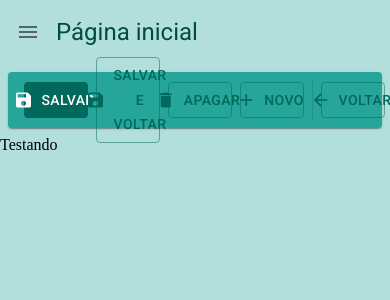
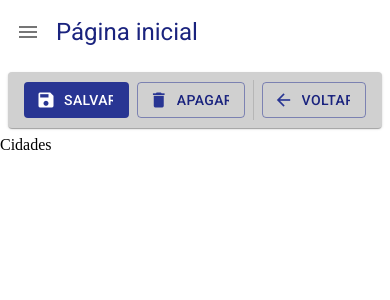
Before and after one commit to Louissilver/react-mui-typescript, a React (Create React App) app: page /cidades in a window 390 px wide. Before the commit this address led to /pagina-inicial. Shown: the top 300 px of the page. Built offline with nearby package versions, Linux system fonts and the light colour scheme.

Commit message:
feat: responsividade da barra de ferramentas da tela de detalhe

```diff
--- a/src/pages/dashboard/Dashboard.tsx
+++ b/src/pages/dashboard/Dashboard.tsx
@@ -1,13 +1,13 @@
 import { FerramentasDeDetalhe } from '../../shared/components';
 import { LayoutBaseDePagina } from '../../shared/layouts/LayoutBaseDePagina';
 
-export const Dashboard = () => {
+export const Dashboard: React.FC = ({ children }) => {
   return (
     <LayoutBaseDePagina
       titulo="Página inicial"
       ferramentasDaListagem={<FerramentasDeDetalhe mostrarBotaoSalvarEVoltar />}
     >
-      Testando
+      {children}
     </LayoutBaseDePagina>
   );
 };
--- a/src/routes/index.tsx
+++ b/src/routes/index.tsx
@@ -28,7 +28,12 @@ export const AppRoutes = () => {
 
   return (
     <Routes>
-      <Route path="/pagina-inicial" element={<Dashboard />} />
+      <Route
+        path="/pagina-inicial"
+        element={<Dashboard>Página inicial</Dashboard>}
+      />
+      <Route path="/cidades" element={<Dashboard>Cidades</Dashboard>} />
+      <Route path="/pessoas" element={<Dashboard>Pessoas</Dashboard>} />
       <Route path="*" element={<Navigate to="/pagina-inicial"></Navigate>} />
     </Routes>
   );
--- a/src/shared/components/ferramentas-de-detalhe/FerramentasDeDetalhe.tsx
+++ b/src/shared/components/ferramentas-de-detalhe/FerramentasDeDetalhe.tsx
@@ -1,4 +1,13 @@
-import { Box, Button, Divider, Icon, Paper, Skeleton } from '@mui/material';
+import {
+  Box,
+  Button,
+  Divider,
+  Icon,
+  Paper,
+  Skeleton,
+  Typography,
+  useMediaQuery,
+} from '@mui/material';
 import { useTheme } from '@mui/system';
 
 interface IFerramentasDeDetalheProps {
@@ -44,6 +53,8 @@ export const FerramentasDeDetalhe: React.FC<IFerramentasDeDetalheProps> = ({
   aoClicarEmSalvarEVoltar,
 }) => {
   const theme = useTheme();
+  const smDown = useMediaQuery(theme.breakpoints.down('sm'));
+  const mdDown = useMediaQuery(theme.breakpoints.down('md'));
 
   return (
     <Box
@@ -64,13 +75,24 @@ export const FerramentasDeDetalhe: React.FC<IFerramentasDeDetalheProps> = ({
           startIcon={<Icon>save</Icon>}
           onClick={aoClicarEmSalvar}
         >
+          <Typography
+            variant="button"
+            color={theme.palette.primary.contrastText}
+            whiteSpace="nowrap"
+            textOverflow="elipsis"
+            overflow="hidden"
+          >
             Salvar
+          </Typography>
         </Button>
       )}
 
       {mostrarBotaoSalvarCarregando && <Skeleton width={110} height={60} />}
 
-      {mostrarBotaoSalvarEVoltar && !mostrarBotaoSalvarEVoltarCarregando && (
+      {mostrarBotaoSalvarEVoltar &&
+        !mostrarBotaoSalvarEVoltarCarregando &&
+        !smDown &&
+        !mdDown && (
           <Button
             variant="outlined"
             color="primary"
@@ -78,11 +100,18 @@ export const FerramentasDeDetalhe: React.FC<IFerramentasDeDetalheProps> = ({
             startIcon={<Icon>save</Icon>}
             onClick={aoClicarEmSalvarEVoltar}
           >
+            <Typography
+              variant="button"
+              whiteSpace="nowrap"
+              textOverflow="elipsis"
+              overflow="hidden"
+            >
               Salvar e voltar
+            </Typography>
           </Button>
         )}
 
-      {mostrarBotaoSalvarEVoltarCarregando && (
+      {mostrarBotaoSalvarEVoltarCarregando && !smDown && !mdDown && (
         <Skeleton width={180} height={60} />
       )}
 
@@ -94,13 +123,20 @@ export const FerramentasDeDetalhe: React.FC<IFerramentasDeDetalheProps> = ({
           startIcon={<Icon>delete</Icon>}
           onClick={aoClicarEmApagar}
         >
+          <Typography
+            variant="button"
+            whiteSpace="nowrap"
+            textOverflow="elipsis"
+            overflow="hidden"
+          >
             Apagar
+          </Typography>
         </Button>
       )}
 
       {mostrarBotaoApagarCarregando && <Skeleton width={110} height={60} />}
 
-      {mostrarBotaoNovo && !mostrarBotaoNovoCarregando && (
+      {mostrarBotaoNovo && !mostrarBotaoNovoCarregando && !smDown && (
         <Button
           variant="outlined"
           color="primary"
@@ -108,13 +144,28 @@ export const FerramentasDeDetalhe: React.FC<IFerramentasDeDetalheProps> = ({
           startIcon={<Icon>add</Icon>}
           onClick={aoClicarEmNovo}
         >
+          <Typography
+            variant="button"
+            whiteSpace="nowrap"
+            textOverflow="elipsis"
+            overflow="hidden"
+          >
             {textoBotaoNovo}
+          </Typography>
         </Button>
       )}
 
-      {mostrarBotaoNovoCarregando && <Skeleton width={110} height={60} />}
+      {mostrarBotaoNovoCarregando && !smDown && (
+        <Skeleton width={110} height={60} />
+      )}
 
+      {mostrarBotaoVoltar &&
+        (mostrarBotaoNovo ||
+          mostrarBotaoApagar ||
+          mostrarBotaoSalvar ||
+          mostrarBotaoSalvarEVoltar) && (
           <Divider variant="middle" orientation="vertical" />
+        )}
 
       {mostrarBotaoVoltar && !mostrarBotaoVoltarCarregando && (
         <Button
@@ -124,7 +175,14 @@ export const FerramentasDeDetalhe: React.FC<IFerramentasDeDetalheProps> = ({
           startIcon={<Icon>arrow_back</Icon>}
           onClick={aoClicarEmVoltar}
         >
+          <Typography
+            variant="button"
+            whiteSpace="nowrap"
+            textOverflow="elipsis"
+            overflow="hidden"
+          >
             Voltar
+          </Typography>
         </Button>
       )}
 
--- a/src/shared/themes/Dark.ts
+++ b/src/shared/themes/Dark.ts
@@ -1,13 +1,13 @@
 import { createTheme } from '@mui/material';
-import { cyan, teal } from '@mui/material/colors';
+import { cyan, indigo } from '@mui/material/colors';
 
 export const DarkTheme = createTheme({
   palette: {
     mode: 'dark',
     primary: {
-      main: teal[400],
-      dark: teal[700],
-      light: teal[500],
+      main: indigo[400],
+      dark: indigo[700],
+      light: indigo[500],
       contrastText: '#ffffff',
     },
     secondary: {
@@ -23,7 +23,7 @@ export const DarkTheme = createTheme({
   },
   typography: {
     allVariants: {
-      color: teal[200],
+      color: indigo[200],
     },
   },
 });
--- a/src/shared/themes/Light.ts
+++ b/src/shared/themes/Light.ts
@@ -1,13 +1,13 @@
 import { createTheme } from '@mui/material';
-import { cyan, teal } from '@mui/material/colors';
+import { cyan, indigo } from '@mui/material/colors';
 
 export const LightTheme = createTheme({
   palette: {
     mode: 'light',
     primary: {
-      main: teal[800],
-      dark: teal[900],
-      light: teal[500],
+      main: indigo[800],
+      dark: indigo[900],
+      light: indigo[500],
       contrastText: '#ffffff',
     },
     secondary: {
@@ -17,13 +17,13 @@ export const LightTheme = createTheme({
       contrastText: '#ffffff',
     },
     background: {
-      paper: teal[400],
-      default: teal[100],
+      paper: '#d0d0d0',
+      default: '#ffffff',
     },
   },
   typography: {
     allVariants: {
-      color: teal[900],
+      color: indigo[900],
     },
   },
 });
```
Also changed, not shown: .eslintrc.json. Lines whose indentation alone changed are shown as unchanged.
